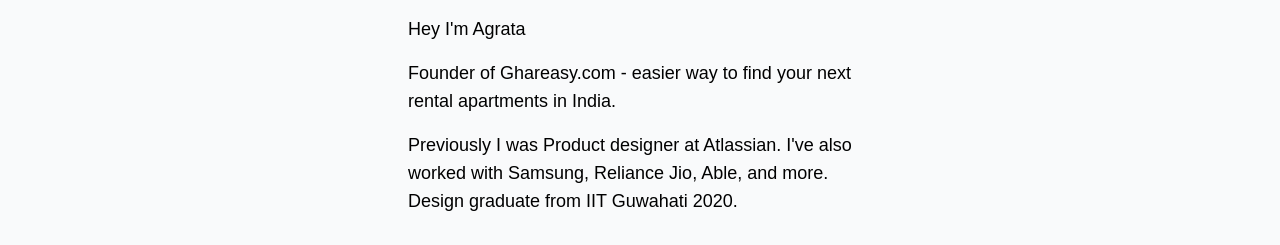
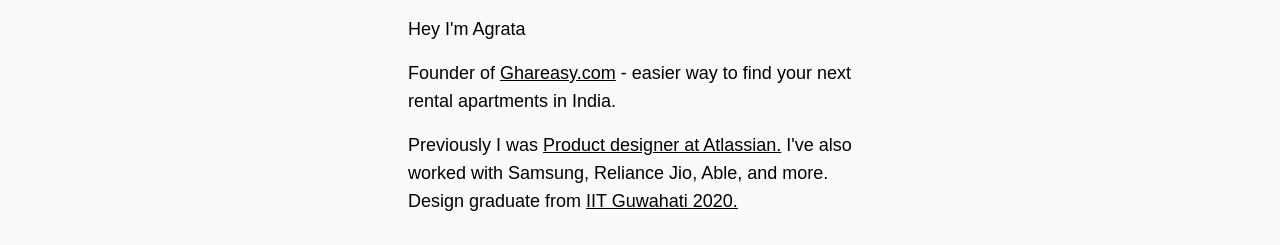
Before and after one commit to agratapatel/nextjs, a Next.js app: page / in a window 1280 px wide. Shown: the part 259-504 px from the top of the page. Built offline with nearby package versions, Linux system fonts and the light colour scheme.

Commit message:
underlined links

```diff
--- a/app/(homepage)/page.tsx
+++ b/app/(homepage)/page.tsx
@@ -24,6 +24,7 @@
           href="https://ghareasy.com"
           target="_blank"
           rel="noopener noreferrer"
+          className="underline"
         >
           Ghareasy.com
         </Link>{" "}
@@ -35,6 +36,7 @@
           href="https://atlassian.com"
           target="_blank"
           rel="noopener noreferrer"
+          className="underline"
         >
           Product designer at Atlassian.
         </Link>{" "}
@@ -44,6 +46,7 @@
           href="https://iitg.ac.in"
           target="_blank"
           rel="noopener noreferrer"
+          className="underline"
         >
           IIT Guwahati 2020.
         </Link>
```
